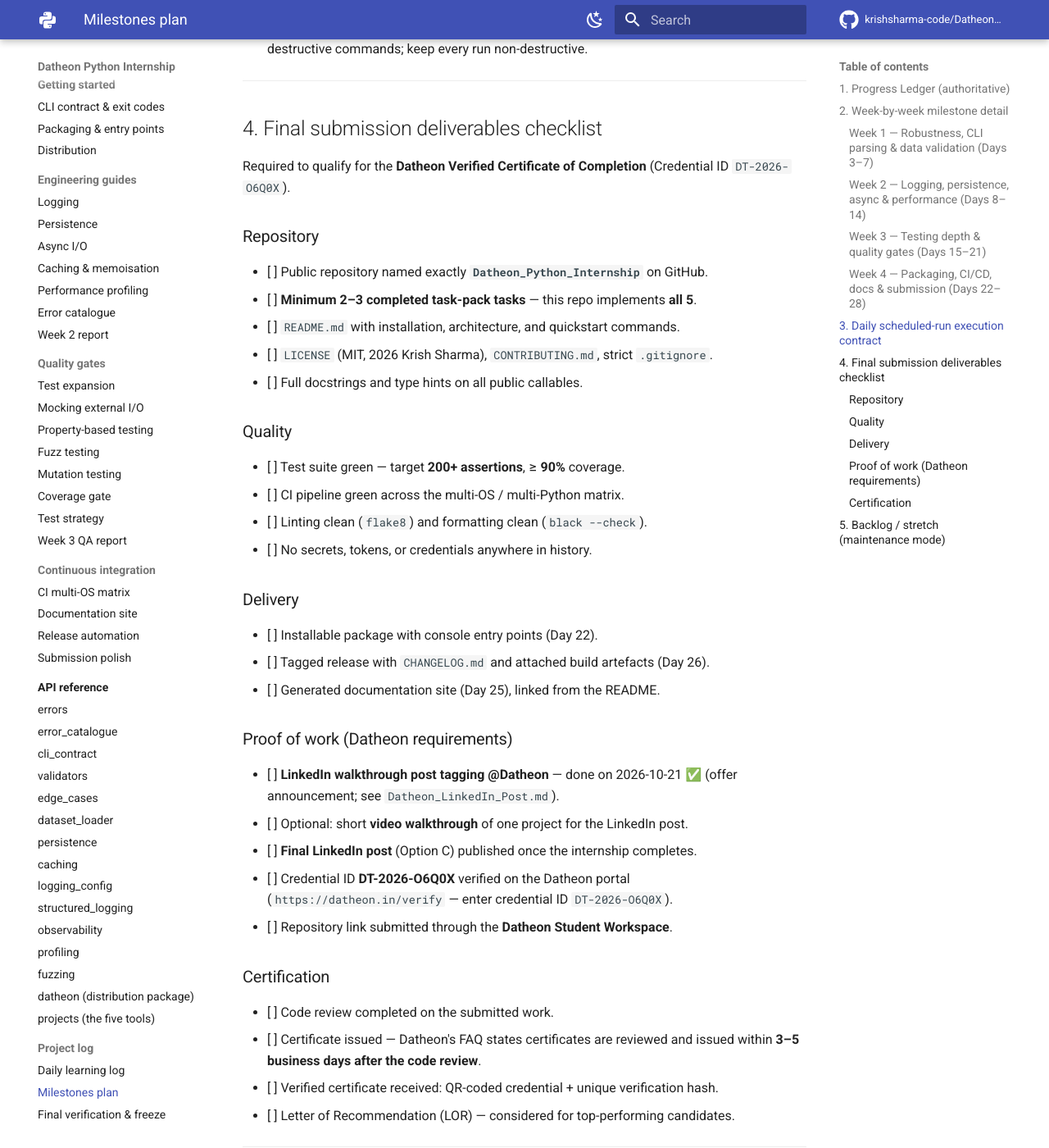
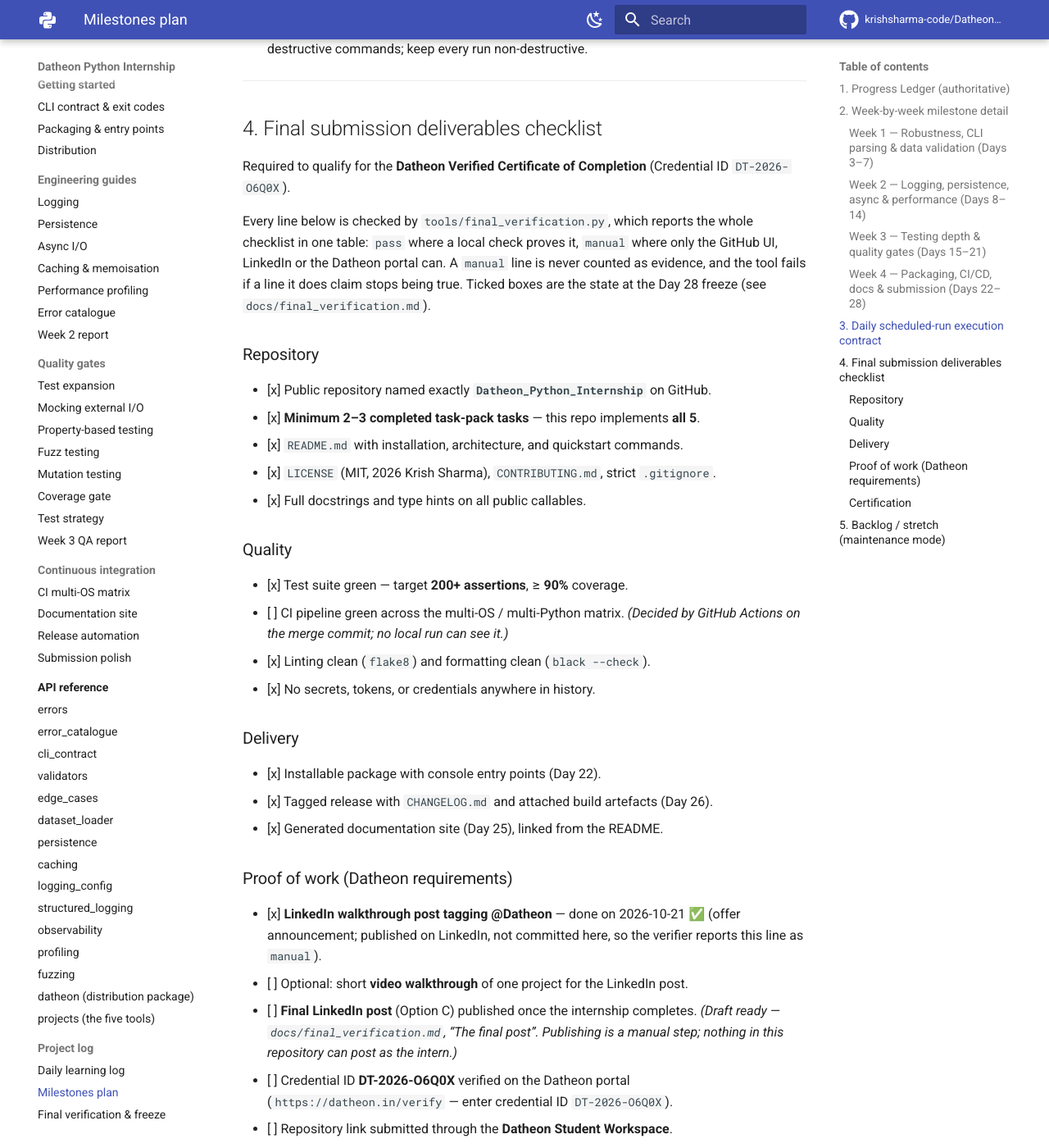
Before and after one commit to krishsharma-code/Datheon_Python_Internship, an MkDocs documentation site: the page built from docs/internship_milestones_plan.md, in a window 1280 px wide and 1400 px high, scrolled down 8915 px. Shown: the whole window at 82% size. Built offline with MkDocs 1.6.1 and Material for MkDocs 9.7.7, drawn with Linux system fonts in a browser that asks for light colours; comment, search, counter and statistics services are not loaded.

Commit message:
docs(day-28): make the checklist auditable

```diff
--- a/docs/internship_milestones_plan.md
+++ b/docs/internship_milestones_plan.md
@@ -130,29 +130,40 @@ The cron job **"Datheon internship daily progress"** fires at **09:00 IST** and
 Required to qualify for the **Datheon Verified Certificate of Completion**
 (Credential ID `DT-2026-O6Q0X`).
 
+Every line below is checked by `tools/final_verification.py`, which reports the
+whole checklist in one table: `pass` where a local check proves it, `manual`
+where only the GitHub UI, LinkedIn or the Datheon portal can. A `manual` line is
+never counted as evidence, and the tool fails if a line it does claim stops
+being true. Ticked boxes are the state at the Day 28 freeze
+(see `docs/final_verification.md`).
+
 ### Repository
-- [ ] Public repository named exactly **`Datheon_Python_Internship`** on GitHub.
-- [ ] **Minimum 2–3 completed task-pack tasks** — this repo implements **all 5**.
-- [ ] `README.md` with installation, architecture, and quickstart commands.
-- [ ] `LICENSE` (MIT, 2026 Krish Sharma), `CONTRIBUTING.md`, strict `.gitignore`.
-- [ ] Full docstrings and type hints on all public callables.
+- [x] Public repository named exactly **`Datheon_Python_Internship`** on GitHub.
+- [x] **Minimum 2–3 completed task-pack tasks** — this repo implements **all 5**.
+- [x] `README.md` with installation, architecture, and quickstart commands.
+- [x] `LICENSE` (MIT, 2026 Krish Sharma), `CONTRIBUTING.md`, strict `.gitignore`.
+- [x] Full docstrings and type hints on all public callables.
 
 ### Quality
-- [ ] Test suite green — target **200+ assertions**, ≥ **90%** coverage.
+- [x] Test suite green — target **200+ assertions**, ≥ **90%** coverage.
 - [ ] CI pipeline green across the multi-OS / multi-Python matrix.
-- [ ] Linting clean (`flake8`) and formatting clean (`black --check`).
-- [ ] No secrets, tokens, or credentials anywhere in history.
+      *(Decided by GitHub Actions on the merge commit; no local run can see it.)*
+- [x] Linting clean (`flake8`) and formatting clean (`black --check`).
+- [x] No secrets, tokens, or credentials anywhere in history.
 
 ### Delivery
-- [ ] Installable package with console entry points (Day 22).
-- [ ] Tagged release with `CHANGELOG.md` and attached build artefacts (Day 26).
-- [ ] Generated documentation site (Day 25), linked from the README.
+- [x] Installable package with console entry points (Day 22).
+- [x] Tagged release with `CHANGELOG.md` and attached build artefacts (Day 26).
+- [x] Generated documentation site (Day 25), linked from the README.
 
 ### Proof of work (Datheon requirements)
-- [ ] **LinkedIn walkthrough post tagging @Datheon** — done on 2026-10-21 ✅
-      (offer announcement; see `Datheon_LinkedIn_Post.md`).
+- [x] **LinkedIn walkthrough post tagging @Datheon** — done on 2026-10-21 ✅
+      (offer announcement; published on LinkedIn, not committed here, so the
+      verifier reports this line as `manual`).
 - [ ] Optional: short **video walkthrough** of one project for the LinkedIn post.
 - [ ] **Final LinkedIn post** (Option C) published once the internship completes.
+      *(Draft ready — `docs/final_verification.md`, “The final post”. Publishing
+      is a manual step; nothing in this repository can post as the intern.)*
 - [ ] Credential ID **DT-2026-O6Q0X** verified on the Datheon portal
       (`https://datheon.in/verify` — enter credential ID `DT-2026-O6Q0X`).
 - [ ] Repository link submitted through the **Datheon Student Workspace**.
```
